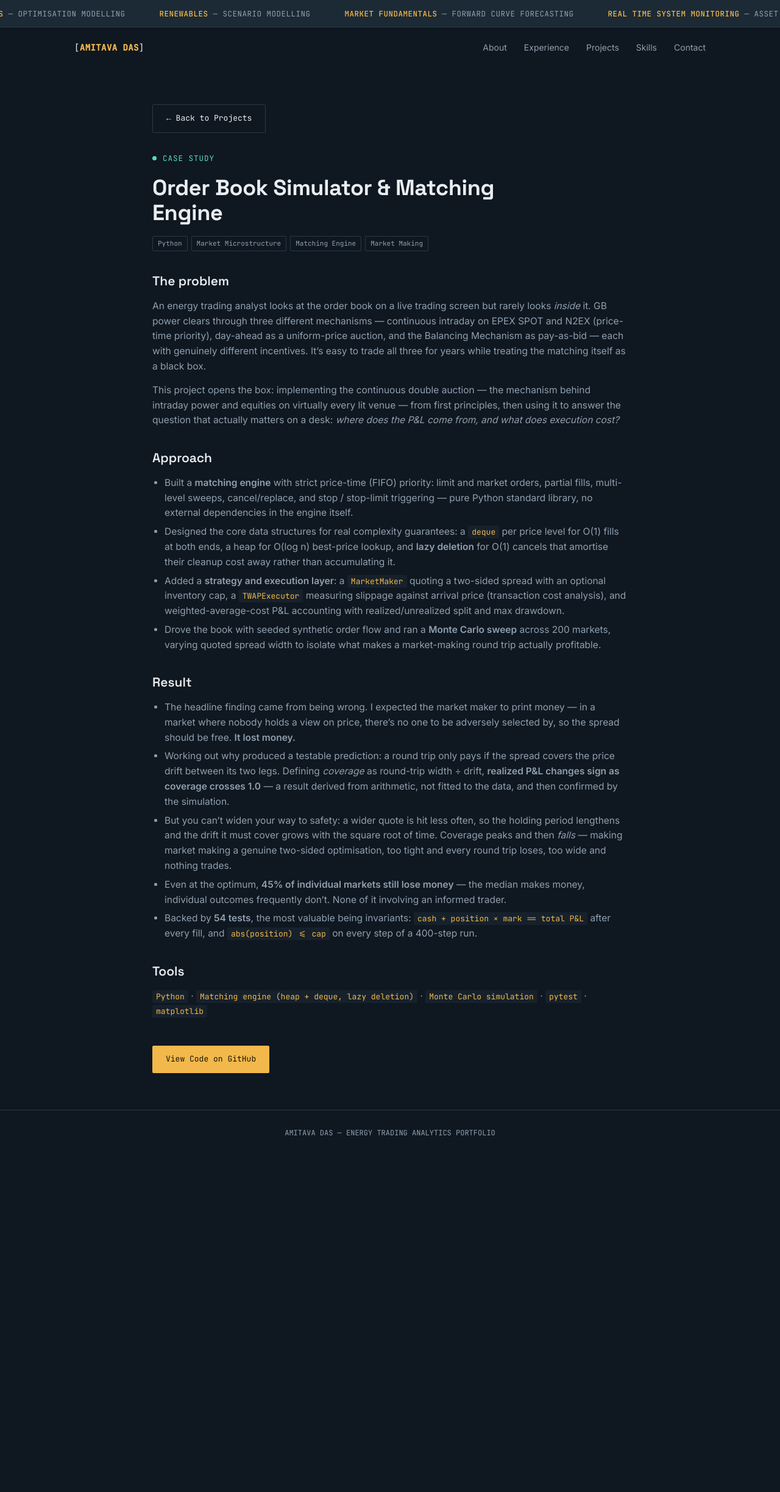
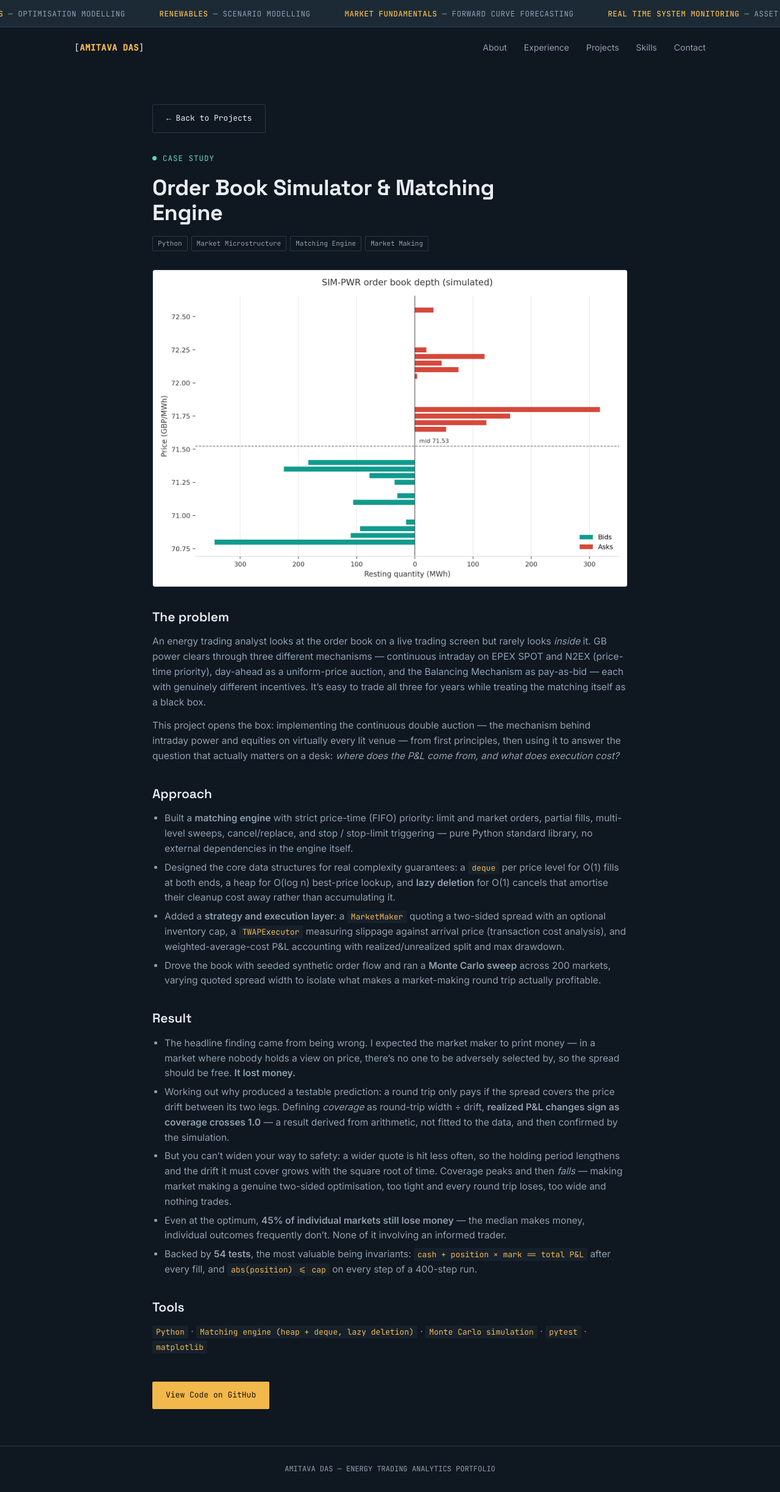
Before and after one commit to Amitav507/Amitav507.github.io, a Jekyll site: the page built from _projects/order_book.md, in a window 1280 px wide. Shown: the whole page at 61% size. Built offline with Jekyll 4.4.1, drawn with Linux system fonts in a browser that asks for light colours; before the commit the page ends 1896 px from its top, so only the background shows below that.

Commit message:
Added order book visuals

```diff
--- a/_projects/order_book.md
+++ b/_projects/order_book.md
@@ -7,7 +7,7 @@ spark_color: "#F2B84B"
 sparkline: "M0,30 C25,28 40,32 60,20 C80,8 100,12 120,10 C140,8 160,4 180,6 200,3"
 repo_url: "https://github.com/Amitav507/order-book-simulator"
 order: -1
-# image: "/assets/images/projects/coverage-crossing.png"
+image: "/assets/images/projects/depth_ladder.png"
 # image_alt: "Realized market-maker P&L plotted against spread coverage ratio"
 ---
 
```
Also changed, not shown: assets/images/projects/depth_ladder.png (added).
